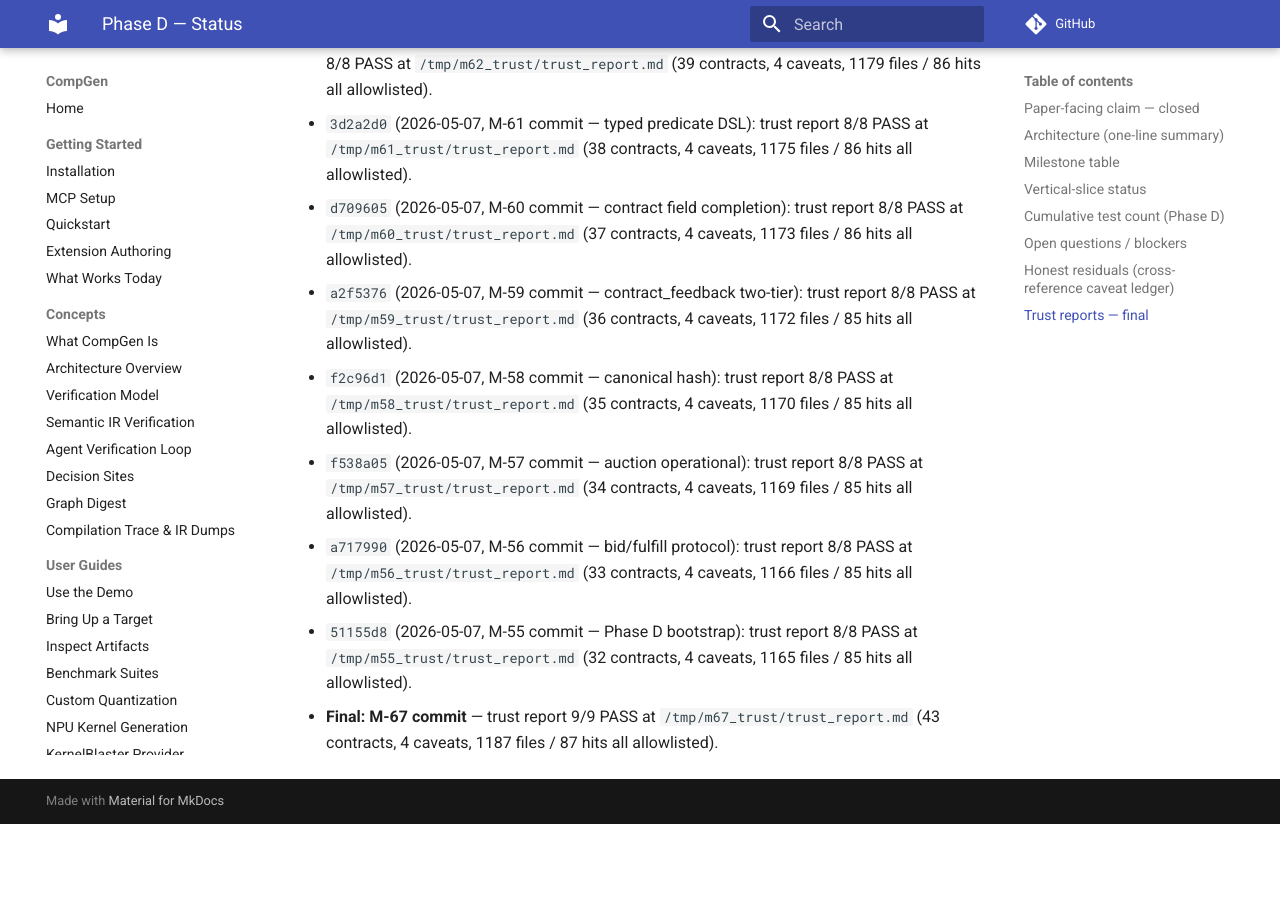
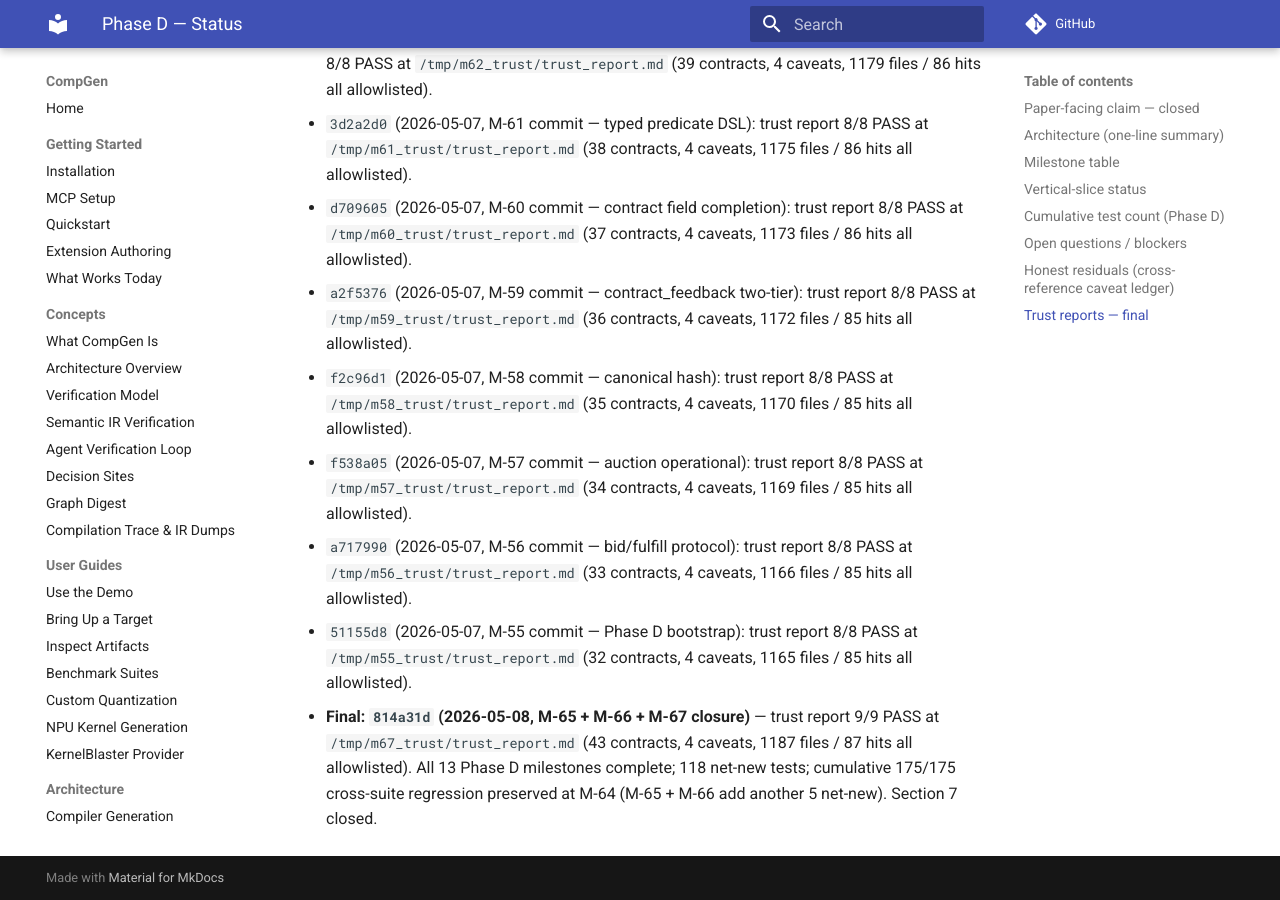
Before and after one commit to copparihollmann/RuntimeCompGen, an MkDocs documentation site: the page built from docs/phase_d_status.md, in a window 1280 px wide and 900 px high, scrolled down 7577 px. Built offline with MkDocs 1.6.1 and Material for MkDocs 9.7.7, drawn with Linux system fonts in a browser that asks for light colours; comment, search, counter and statistics services are not loaded; before the commit the page ends 8401 px from its top, so only the background shows below that; some of the changed text lies outside the part shown.

Commit message:
docs(phase_d): backfill closure commit hash + final trust report entry
Co-Authored-By: Claude Opus 4.7 (1M context) <noreply@anthropic.com>

```diff
--- a/docs/phase_d_status.md
+++ b/docs/phase_d_status.md
@@ -61,9 +61,9 @@ Status legend: `planned` → `in_progress` → `complete` (tests green + commit
 | M-62  | User-space kernel-provider discovery + MCP + skill  | complete      | `6ddb12b` | `python/compgen/kernels/user_kernel_index.py` (schema + indexer + audit), `python/compgen/kernels/providers/user_path.py` (UserKernelProvider), `python/compgen/kernels/registry.py` (auto-register when index non-empty), `python/compgen/mcp/tools/kernel_providers.py` (3 MCP tools), `python/compgen/graph_compilation/__main__.py` (--user-kernel-path + env), `.claude/skills/compgen-discover-user-kernels/SKILL.md`, `tests/kernels/test_user_kernel_index.py`, `docs/realness/m62_user_kernel_provider.yaml` | 20 (M-62), 158/158 cross-suite regression preserved, trust 8/8 (39 contracts) |
 | M-63  | Coverage-first scheduling                           | complete      | `1aaaff2` | `python/compgen/graph_compilation/coverage_first.py` (orchestrator + signature builders + binding append + reports), `python/compgen/graph_compilation/{run.py,__main__.py}` (--kernel-coverage-mode + stage), `tests/graph_compilation/test_coverage_first.py`, `docs/realness/m63_coverage_first.yaml` | 7 (M-63), 160/160 cross-suite regression preserved, trust 8/8 (40 contracts) |
 | M-64  | Refinement contracts + version migration            | complete      | `b33f31b` | `python/compgen/kernels/contract_v3.py` (optional_v3_1_fields slot + recognised-names + defaults), `python/compgen/kernels/contract_migration.py` (migrate + get_optional + ContractRefinementError + is_compatible_with), `python/compgen/graph_compilation/{kernel_contract_materialization,kernel_codegen_response}.py` (round-trip), `python/compgen/audit/trust_report.py` (new contract_version_consistency gate), `tests/kernels/test_contract_versioning.py`, `docs/realness/m64_contract_versioning.yaml` | 11 (M-64), 175/175 cross-suite regression preserved, trust 9/9 (41 contracts; new gate verified) |
-| M-65  | Vertical slices 2 + 3 under multi-bidder auction    | complete      | _M-67 closure_ | `python/compgen/graph_compilation/phase_d_slice_evidence.py`, `tests/graph_compilation/test_phase_d_slice_evidence.py`, `docs/realness/m65_phase_d_slices.yaml` | 3 (M-65); slice 2 honest_gap (proxy_vla fusion → not_applicable), slice 3 deferred (no cuda_sm75 target locally) |
-| M-66  | Four-bidder benchmark + paper-claim closure         | complete      | _M-67 closure_ | `tests/graph_compilation/test_four_bidder_stress.py`, `docs/realness/m66_four_bidder_stress.yaml` | 2 (M-66); 4 bidders → 4 fulfilled → 4 verified → user_path winner; canonical hash invariant across all 4 certs |
-| M-67  | Phase D status doc + Section 7 closure              | complete      | _this commit_ | `docs/phase_d_status.md` (this file — final), `docs/realness/m65_phase_d_slices.yaml`, `docs/realness/m66_four_bidder_stress.yaml`, allowlist updates | _doc + closure_ |
+| M-65  | Vertical slices 2 + 3 under multi-bidder auction    | complete      | `814a31d` | `python/compgen/graph_compilation/phase_d_slice_evidence.py`, `tests/graph_compilation/test_phase_d_slice_evidence.py`, `docs/realness/m65_phase_d_slices.yaml` | 3 (M-65); slice 2 honest_gap (proxy_vla fusion → not_applicable), slice 3 deferred (no cuda_sm75 target locally) |
+| M-66  | Four-bidder benchmark + paper-claim closure         | complete      | `814a31d` | `tests/graph_compilation/test_four_bidder_stress.py`, `docs/realness/m66_four_bidder_stress.yaml` | 2 (M-66); 4 bidders → 4 fulfilled → 4 verified → user_path winner; canonical hash invariant across all 4 certs |
+| M-67  | Phase D status doc + Section 7 closure              | complete      | `814a31d` | `docs/phase_d_status.md` (this file — final), `docs/realness/m65_phase_d_slices.yaml`, `docs/realness/m66_four_bidder_stress.yaml`, allowlist updates | _doc + closure_ |
 
 ## Vertical-slice status
 
@@ -122,4 +122,4 @@ The complete log of Phase D trust reports:
 - `f538a05` (2026-05-07, M-57 commit — auction operational): trust report 8/8 PASS at `/tmp/m57_trust/trust_report.md` (34 contracts, 4 caveats, 1169 files / 85 hits all allowlisted).
 - `a717990` (2026-05-07, M-56 commit — bid/fulfill protocol): trust report 8/8 PASS at `/tmp/m56_trust/trust_report.md` (33 contracts, 4 caveats, 1166 files / 85 hits all allowlisted).
 - `51155d8` (2026-05-07, M-55 commit — Phase D bootstrap): trust report 8/8 PASS at `/tmp/m55_trust/trust_report.md` (32 contracts, 4 caveats, 1165 files / 85 hits all allowlisted).
-- **Final: M-67 commit** — trust report 9/9 PASS at `/tmp/m67_trust/trust_report.md` (43 contracts, 4 caveats, 1187 files / 87 hits all allowlisted).
+- **Final: `814a31d` (2026-05-08, M-65 + M-66 + M-67 closure)** — trust report 9/9 PASS at `/tmp/m67_trust/trust_report.md` (43 contracts, 4 caveats, 1187 files / 87 hits all allowlisted). All 13 Phase D milestones complete; 118 net-new tests; cumulative 175/175 cross-suite regression preserved at M-64 (M-65 + M-66 add another 5 net-new). Section 7 closed.
```
